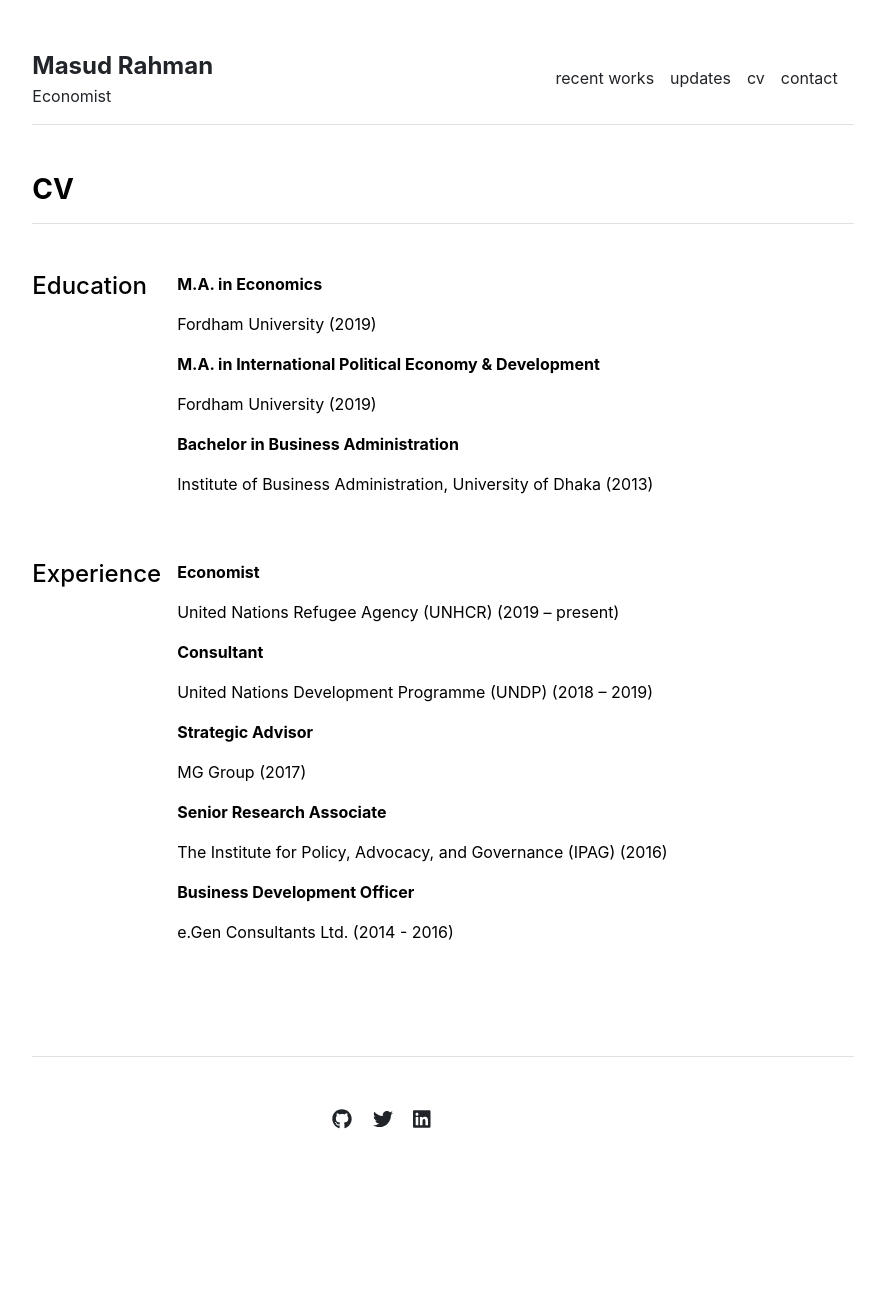
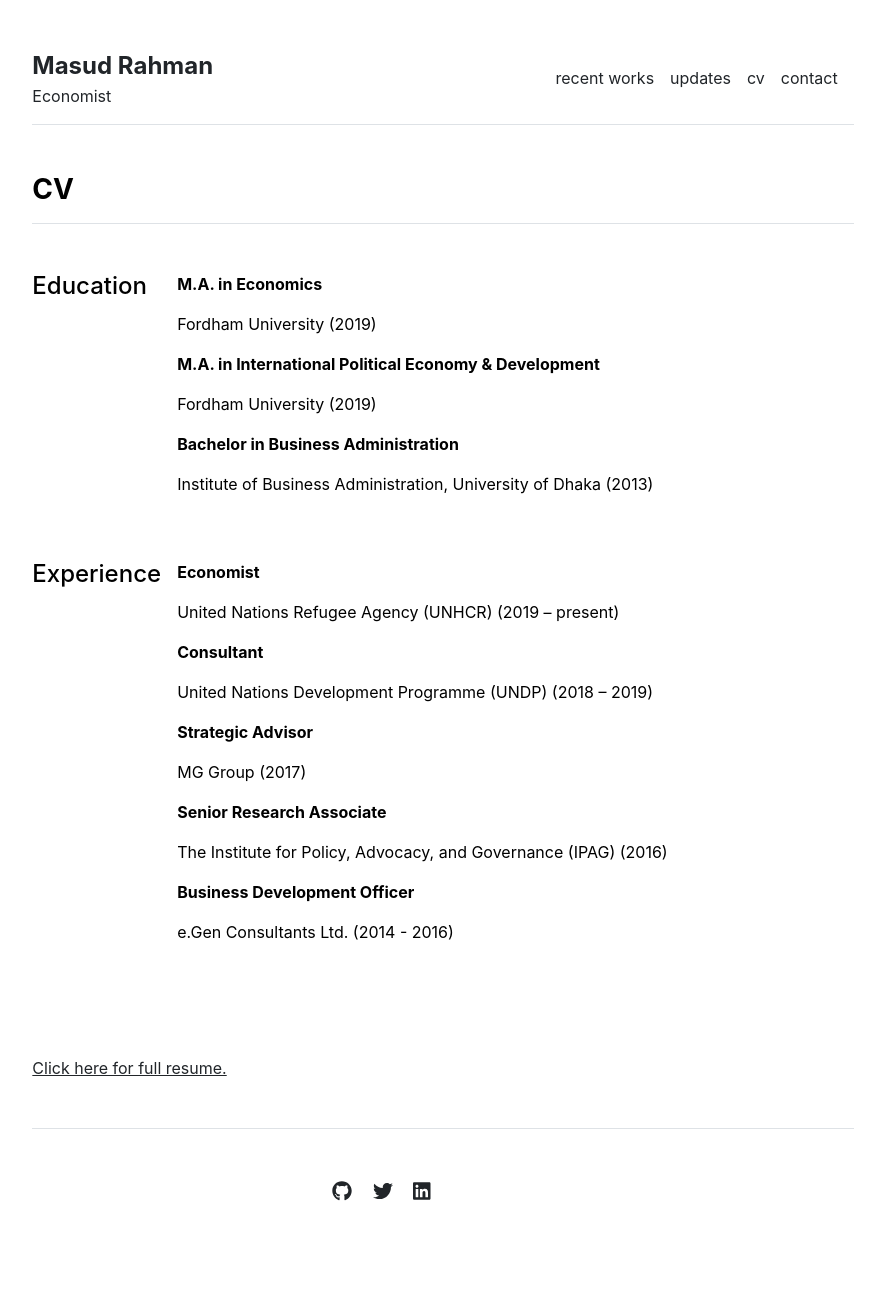
Before and after one commit to masud90/masud90.github.io, a Jekyll site: the page built from cv.md, in a window 1280 px wide. Shown: the whole page, without its empty margins (197-1082 px from the left). Built offline with Jekyll 4.4.1, drawn with Linux system fonts in a browser that asks for light colours; before the commit the page ends 1231 px from its top, so only the background shows below that.

Commit message:
Update cv.html
Replace the sample PDF

```diff
--- a/_layouts/cv.html
+++ b/_layouts/cv.html
@@ -30,4 +30,5 @@
       </div>
     </div>
   </div>
+  <a href="/publications/1501.07274.pdf">Click here for full resume. </a>
 </div>
```
